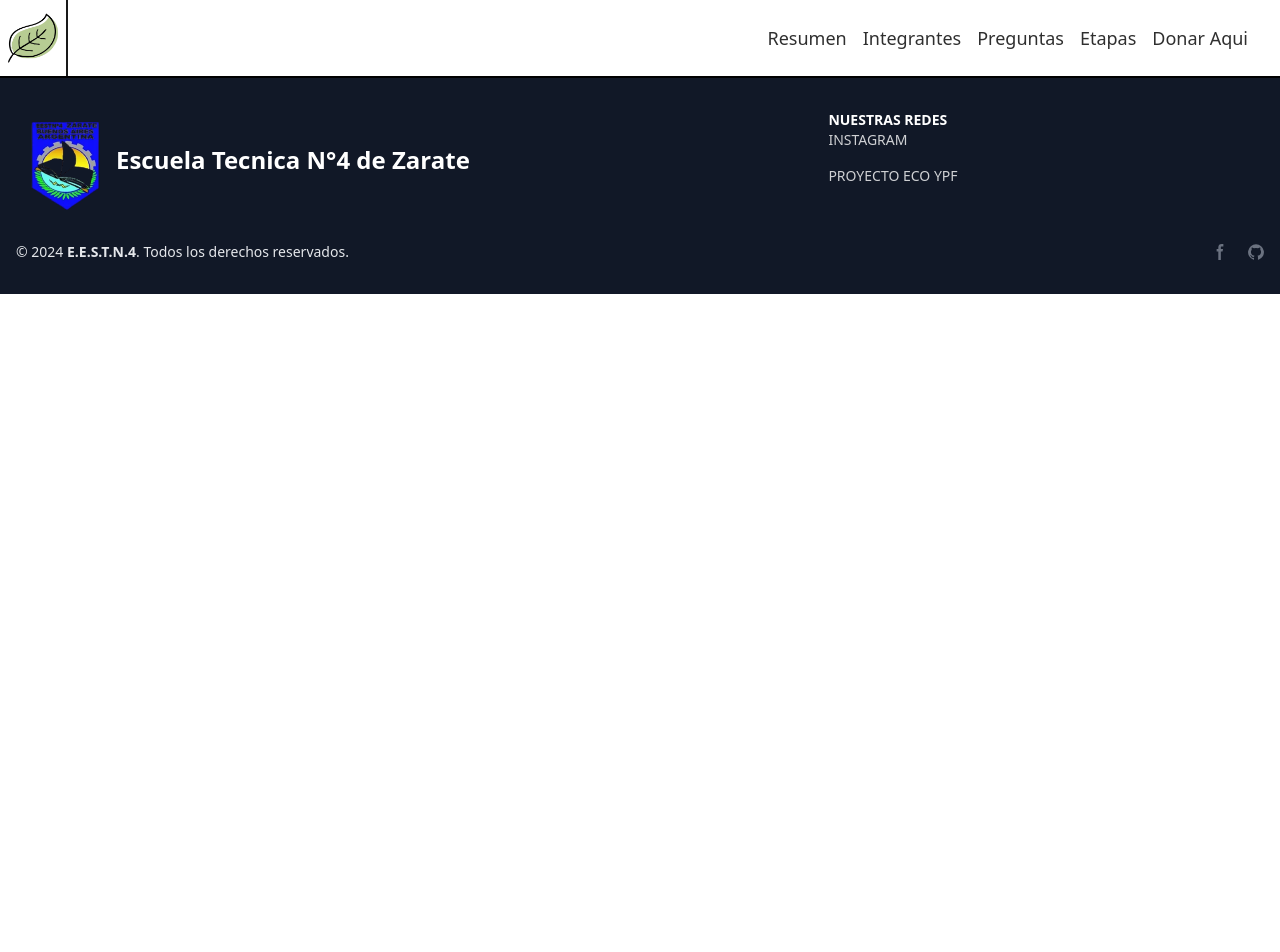
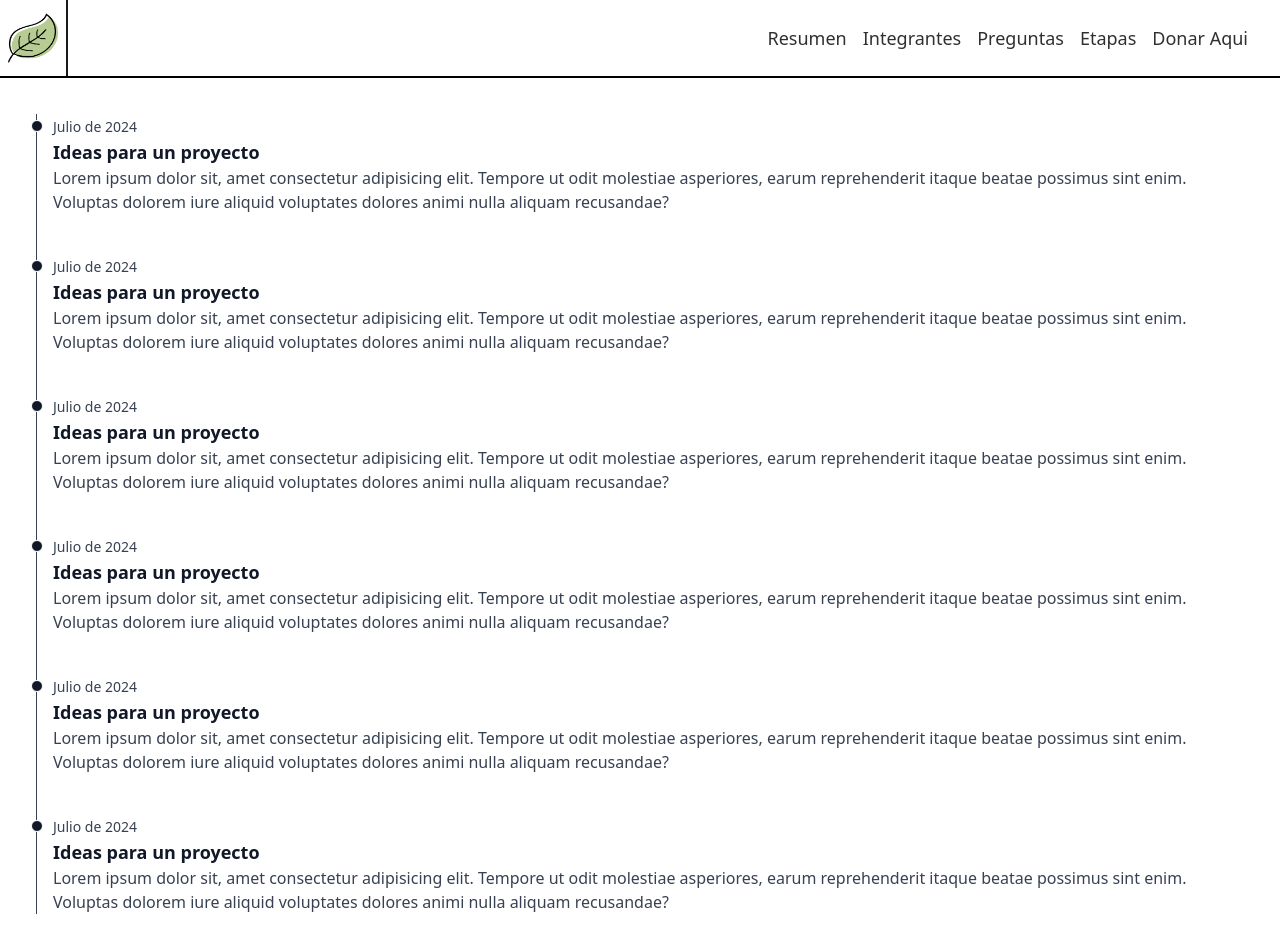
Before and after one commit to Giozzi570/Huerta-automatizada-Proyecto-Sarlinga, an Astro site: page /etapas in a window 1280 px wide. Shown: the top 952 px of the page. Before the commit the page ends 800 px from the top, so only its background shows below. Built offline with nearby package versions, Linux system fonts and the light colour scheme; Astro itself is replaced by a stand-in of ours.

Commit message:
cambios etapas

```diff
--- a/src/pages/etapas.astro
+++ b/src/pages/etapas.astro
@@ -7,5 +7,50 @@ import Footer from '../components/Footer.astro'
 
 <Layout title="Etapas 6to 1ra -Huerta Automatizada">
         <Header />
+<section class="m-9">
+<ol class="relative border-s border-gray-700">
+        <li class="mb-10 ms-4">
+            <div class="absolute w-3 h-3 bg-gray-900 rounded-full mt-1.5 -start-1.5 border border-white"></div>
+            <time class="mb-1 text-sm font-normal leading-none text-gray-700">Julio de 2024</time>
+            <h3 class="text-lg font-semibold text-gray-900">Ideas para un proyecto</h3>
+            <p class="mb-4 text-base font-normal text-gray-700">Lorem ipsum dolor sit, amet consectetur adipisicing elit. Tempore ut odit molestiae asperiores, earum reprehenderit itaque beatae possimus sint enim. Voluptas dolorem iure aliquid voluptates dolores animi nulla aliquam recusandae?</p>
+        </li>
+        <li class="mb-10 ms-4">
+                <div class="absolute w-3 h-3 bg-gray-900 rounded-full mt-1.5 -start-1.5 border border-white "></div>
+                <time class="mb-1 text-sm font-normal leading-none text-gray-700">Julio de 2024</time>
+                <h3 class="text-lg font-semibold text-gray-900">Ideas para un proyecto</h3>
+                <p class="mb-4 text-base font-normal text-gray-700">Lorem ipsum dolor sit, amet consectetur adipisicing elit. Tempore ut odit molestiae asperiores, earum reprehenderit itaque beatae possimus sint enim. Voluptas dolorem iure aliquid voluptates dolores animi nulla aliquam recusandae?</p>
+            </li>
+            <li class="mb-10 ms-4">
+                <div class="absolute w-3 h-3 bg-gray-900 rounded-full mt-1.5 -start-1.5 border border-white "></div>
+                <time class="mb-1 text-sm font-normal leading-none text-gray-700">Julio de 2024</time>
+                <h3 class="text-lg font-semibold text-gray-900">Ideas para un proyecto</h3>
+                <p class="mb-4 text-base font-normal text-gray-700">Lorem ipsum dolor sit, amet consectetur adipisicing elit. Tempore ut odit molestiae asperiores, earum reprehenderit itaque beatae possimus sint enim. Voluptas dolorem iure aliquid voluptates dolores animi nulla aliquam recusandae?</p>
+            </li>
+            <li class="mb-10 ms-4">
+                <div class="absolute w-3 h-3 bg-gray-900 rounded-full mt-1.5 -start-1.5 border border-white "></div>
+                <time class="mb-1 text-sm font-normal leading-none text-gray-700">Julio de 2024</time>
+                <h3 class="text-lg font-semibold text-gray-900">Ideas para un proyecto</h3>
+                <p class="mb-4 text-base font-normal text-gray-700">Lorem ipsum dolor sit, amet consectetur adipisicing elit. Tempore ut odit molestiae asperiores, earum reprehenderit itaque beatae possimus sint enim. Voluptas dolorem iure aliquid voluptates dolores animi nulla aliquam recusandae?</p>
+            </li>
+            <li class="mb-10 ms-4">
+                <div class="absolute w-3 h-3 bg-gray-900 rounded-full mt-1.5 -start-1.5 border border-white "></div>
+                <time class="mb-1 text-sm font-normal leading-none text-gray-700">Julio de 2024</time>
+                <h3 class="text-lg font-semibold text-gray-900">Ideas para un proyecto</h3>
+                <p class="mb-4 text-base font-normal text-gray-700">Lorem ipsum dolor sit, amet consectetur adipisicing elit. Tempore ut odit molestiae asperiores, earum reprehenderit itaque beatae possimus sint enim. Voluptas dolorem iure aliquid voluptates dolores animi nulla aliquam recusandae?</p>
+            </li>
+            <li class="mb-10 ms-4">
+                <div class="absolute w-3 h-3 bg-gray-900 rounded-full mt-1.5 -start-1.5 border border-white "></div>
+                <time class="mb-1 text-sm font-normal leading-none text-gray-700">Julio de 2024</time>
+                <h3 class="text-lg font-semibold text-gray-900">Ideas para un proyecto</h3>
+                <p class="mb-4 text-base font-normal text-gray-700">Lorem ipsum dolor sit, amet consectetur adipisicing elit. Tempore ut odit molestiae asperiores, earum reprehenderit itaque beatae possimus sint enim. Voluptas dolorem iure aliquid voluptates dolores animi nulla aliquam recusandae?</p>
+            </li>
+
+    </ol>
+
+
+</section>
+
+
         <Footer />
 </Layout>
```
